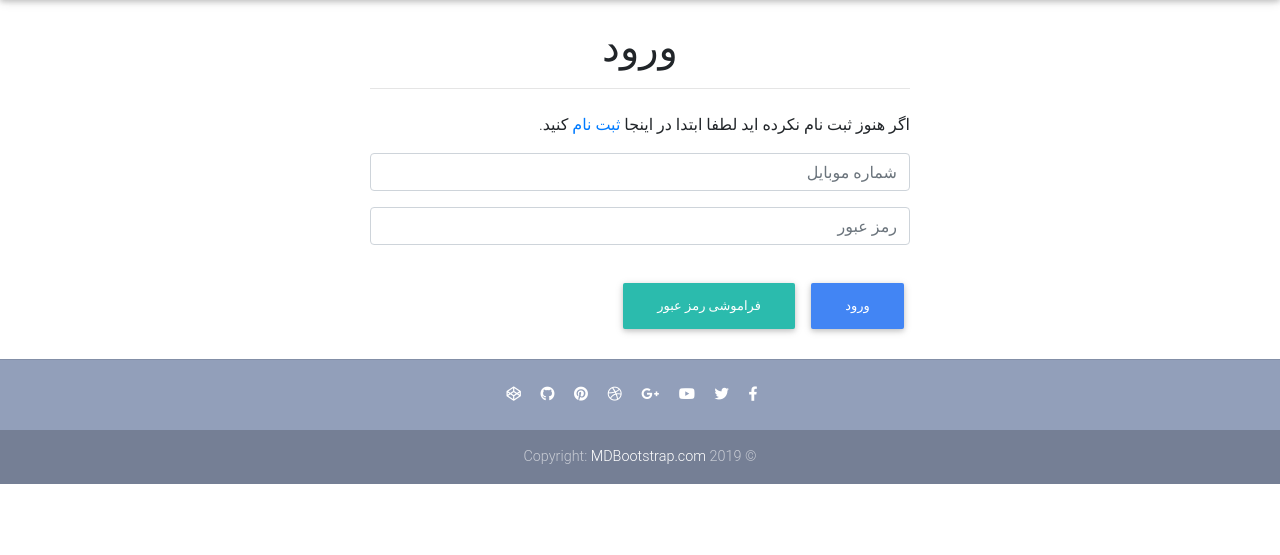
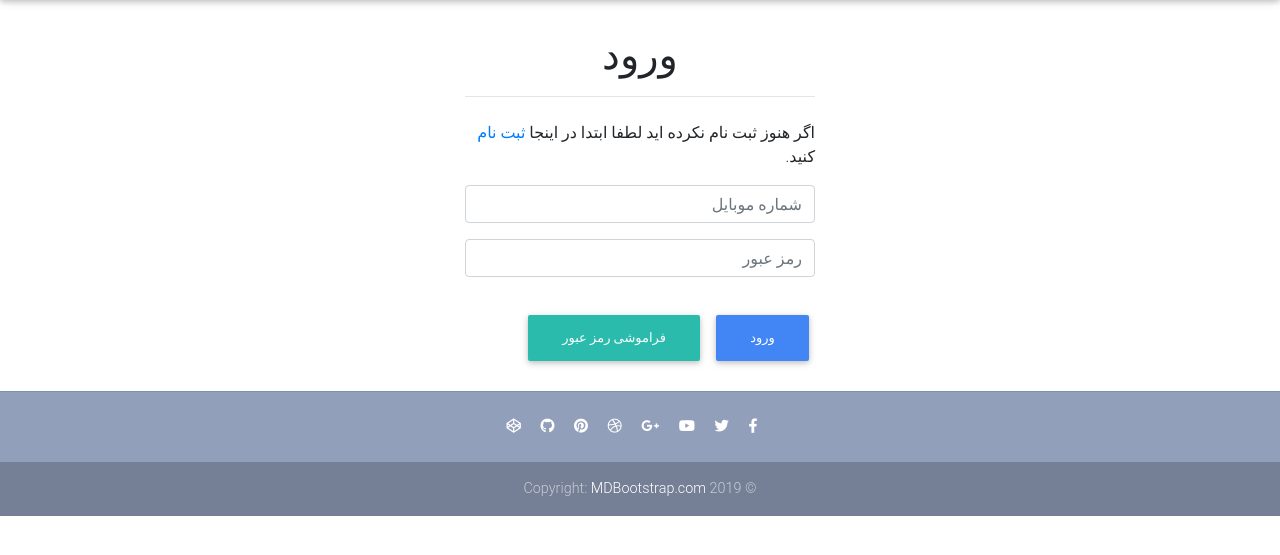
Before and after one commit to amin72/luster_shop_django, a Django app: page /accounts/login/ in a window 1280 px wide. Shown: the part 64-619 px from the top of the page. Run offline with Django 3.2, Linux system fonts and the light colour scheme; some libraries are stand-ins or nearby versions; some web fonts are replaced.

Commit message:
modify login.html template

```diff
--- a/templates/account/login.html
+++ b/templates/account/login.html
@@ -9,12 +9,12 @@
 {% block content %}
 
     <!--Section: Products-->
-    <section class="mt-3 mb-4">
+    <section class="mb-4">
 
         <!--Grid row-->
         <div class="row wow fadeIn">
-            <div class="offset-lg-3 col-lg-6 col-12 mx-auto">
-                <h1 class="text-center mb-2">ورود</h1>
+            <div class="offset-lg-4 offset-md-3 col-lg-4 offset-sm-2 col-sm-8 col-md-6 col-12 mx-auto px-auto">
+                <h1 class="text-center mb-2 mt-4">ورود</h1>
                 <hr>
 
                 <p class="text-right mt-4">اگر هنوز ثبت نام نکرده اید لطفا ابتدا در اینجا <a href="{{ signup_url }}">ثبت نام</a> کنید.</p>
@@ -22,17 +22,7 @@
                 <form class="login" method="POST" action="{% url 'account_login' %}">
                     {% csrf_token %}
 
-
                     {{ form | crispy }}
-
-                    {% comment %} <div class="form-group">
-                        <div id="div_id_remember" class="form-check float-right">
-                            <input type="checkbox" name="remember" class="checkboxinput form-check-input" id="id_remember">
-                            <label for="id_remember" class="form-check-label mr-3">
-                                مرا به خاطر بسپار
-                            </label>
-                        </div>
-                    </div> {% endcomment %}
 
                     {% if redirect_field_value %}
                         <input type="hidden" name="{{ redirect_field_name }}" value="{{ redirect_field_value }}" />
```
